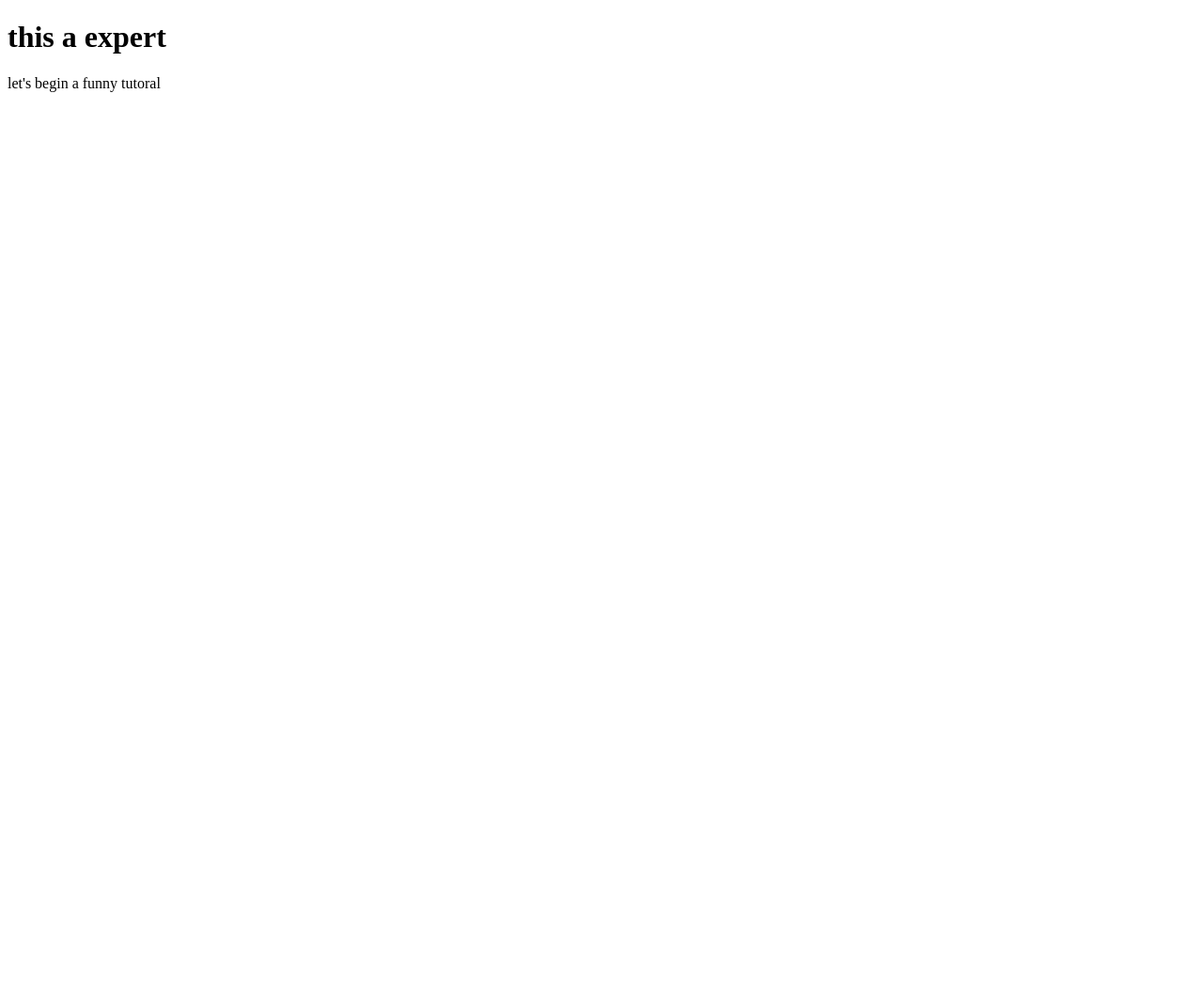
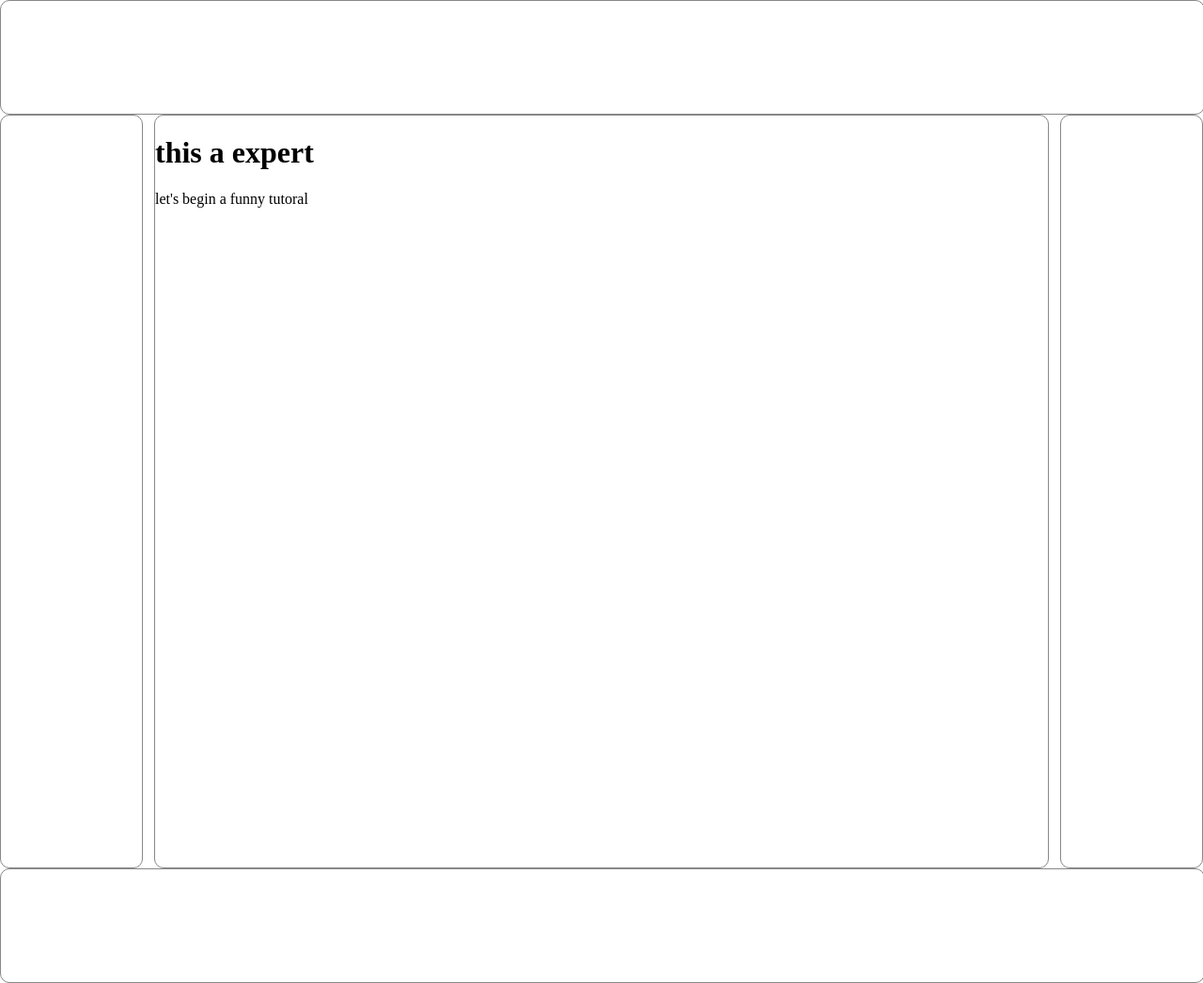
Before and after one commit to panshaogui/panshaogui.github.io, a plain HTML site: page index.html in a window 1280 px wide. Shown: the whole page at 94% size. Before the commit the page ends 800 px from the top, so only its background shows below. Drawn offline with Linux system fonts and the light colour scheme.

Commit message:
create a web frame

```diff
--- a/index.html
+++ b/index.html
@@ -7,12 +7,29 @@
 		<meta name="description" content="蒙山电脑笔记本 家电专业维修" >
 
 		<title>蒙山笔记本 电脑 家电维修</title>
-		<link style="stylesheet" type="text/css" href="./main.css" />
+		<link rel="stylesheet" type="text/css" href="./main.css" />
 	</head>
 	<body>
 		<div id="container">
-	<h1>this a expert</h1>
-	<p>let's begin a funny tutoral</p>
-	<div>
+
+		<div id="left">
+		</div>
+
+		<div id="top">
+		</div>
+
+		<div id="content">
+		<h1>this a expert</h1>
+		<p>let's begin a funny tutoral</p>
+
+		</div>
+
+		<div id="footer">
+		</div>
+
+		<div id="right">
+
+		</div>
+	</div>
 	</body>
 </html>
--- a/main.css
+++ b/main.css
@@ -1,7 +1,61 @@
+div{
+	margin:0px;
+}
 div#container{
-background-color:#888888;
+/*border:1px solid #888888;*/
 height:100%;
-width:980px;
+width:100%;
 border-radius:10px;
-position:center;
+/*margin:2px 0px 2px 2px;*/
+position:absolute;
+left:0;
+top:0;
 }
+div#left{
+	border:1px solid #888888;
+	position:absolute;
+	width:150px;
+	height:100%;
+	left:0;
+	top:0;
+	border-radius:10px;
+	margin-top:122px;
+}
+div#top{
+	border:1px solid #888888;
+	width:100%;
+	height:120px;
+/*	margin-bottom:2px;*/
+	border-radius:10px;
+}
+div#right{
+	border:1px solid #888888;
+	position:absolute;
+	right:0;
+	top:0;
+	width:150px;
+	height:100%;
+	border-radius:10px;
+	margin-top:122px;
+}
+div#content{
+	border:1px solid #888888;
+	height:100%;
+	width:950px;
+	margin:auto;
+/*	position:relative;*/
+	border-radius:10px;
+
+}
+div#footer{
+	width:100%;
+	height:120px;
+	border:1px solid #888888;
+	border-radius:10px;
+	/*position:absolute;
+	bottom:0;
+	left:0;
+	margin-bottom:-126px;
+	margin-top:2px;
+	*/
+}
```
